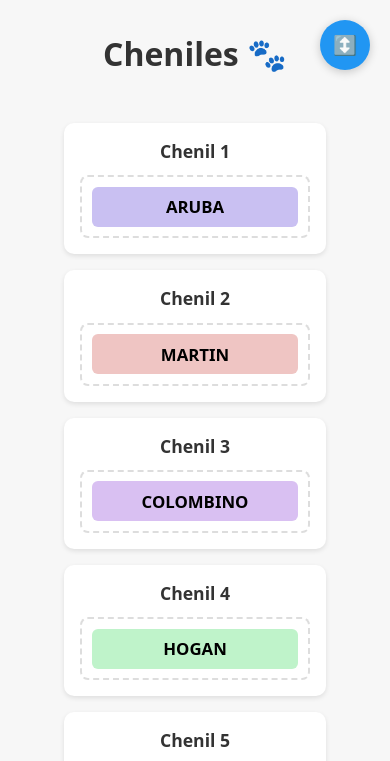
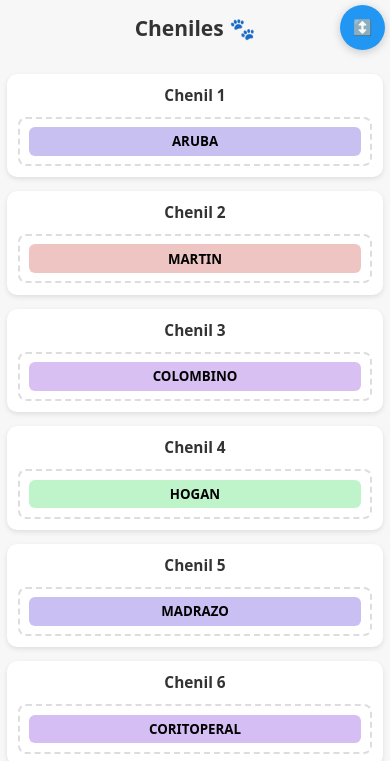
Before and after one commit to pesaher/perros, a website: page index.html in a window 390 px wide. Shown: the top 761 px of the page. Drawn offline with nearby package versions, Linux system fonts and the light colour scheme.

Commit message:
Update index.html

```diff
--- a/index.html
+++ b/index.html
@@ -2,18 +2,32 @@
 <html lang="es">
 <head>
   <meta charset="UTF-8" />
+  <meta name="viewport" content="width=device-width, initial-scale=1.0">
   <title>Cheniles 🐾</title>
   <style>
     body {
       font-family: system-ui, sans-serif;
       background: #f7f7f7;
-      margin: 2em;
+      margin: 1em;
       color: #333;
+      font-size: 16px;
     }
     @media (prefers-color-scheme: dark) {
       body {
         background: #1a1a1a;
         color: #e0e0e0;
+      }
+    }
+
+    @media (max-width: 768px) {
+      body {
+        margin: 0.5em;
+        font-size: 14px;
+      }
+
+      h1 {
+        font-size: 1.5em;
+        margin-bottom: 1em;
       }
     }
 
@@ -67,6 +81,21 @@
       .chenil {
         background: #2d2d2d;
         box-shadow: 0 2px 5px rgba(0,0,0,0.3);
+      }
+    }
+
+    @media (max-width: 768px) {
+      .chenil {
+        width: calc(50% - 1em);
+        min-width: 140px;
+        padding: 0.8em;
+      }
+    }
+
+    @media (max-width: 480px) {
+      .chenil {
+        width: 100%;
+        min-width: auto;
       }
     }
 
@@ -152,6 +181,13 @@
       color: #000 !important;
     }
 
+    @media (max-width: 768px) {
+      .marco {
+        padding: 0.4em 0.5em;
+        font-size: 0.95em;
+      }
+    }
+
     .marco:active {
       cursor: grabbing;
     }
@@ -170,12 +206,19 @@
     /* Botones flotantes */
     .botones-flotantes {
       position: fixed;
-      top: 20px;
-      right: 20px;
+      top: 10px;
+      right: 10px;
       display: flex;
       flex-direction: column;
-      gap: 10px;
+      gap: 8px;
       z-index: 1000;
+    }
+
+    @media (max-width: 768px) {
+      .botones-flotantes {
+        top: 5px;
+        right: 5px;
+      }
     }
 
     .boton-flotante {
@@ -193,6 +236,14 @@
       /* Forzar colores específicos que no cambien con el modo oscuro */
       background: #2196F3 !important;
       color: white !important;
+    }
+
+    @media (max-width: 768px) {
+      .boton-flotante {
+        width: 45px;
+        height: 45px;
+        font-size: 1.1em;
+      }
     }
 
     .boton-flotante:hover {
```
